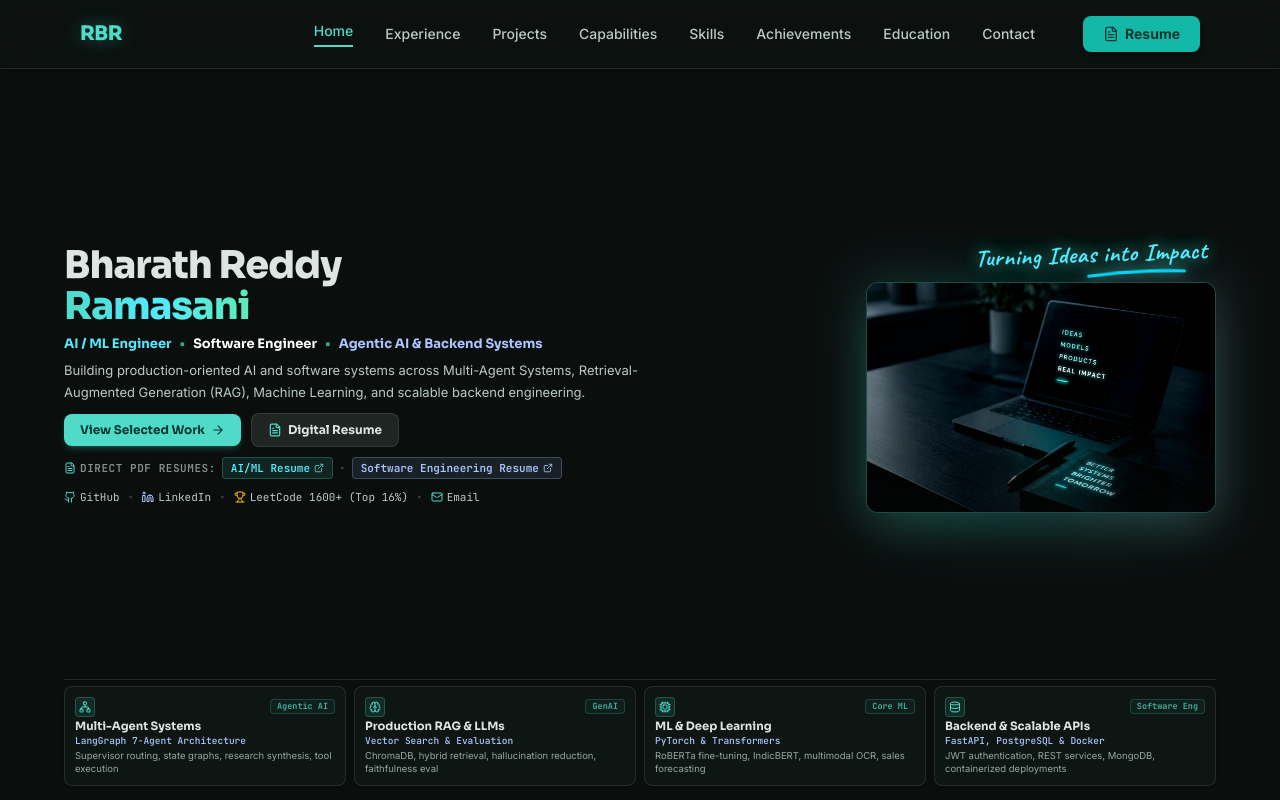
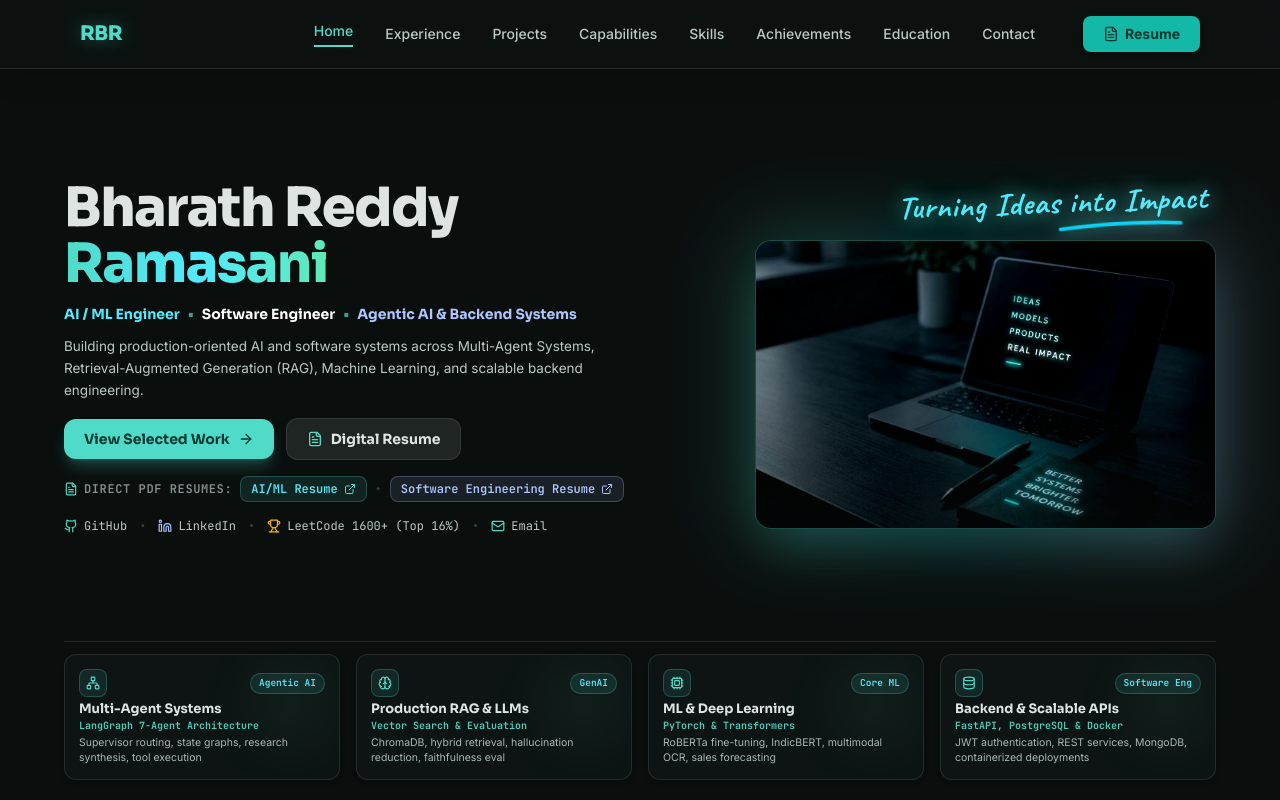
Before and after one commit to BharathReddyRamasani/Bharath_Portfolio, a React (Vite) app: page / in a window 1280 px wide. Shown: the top 800 px of the page. Built offline with nearby package versions, Linux system fonts and the light colour scheme.

Commit message:
Enlarge hero name, expand laptop visual frame, and upgrade bottom technical pillar grid cards to designer-grade aesthetics

```diff
--- a/src/App.tsx
+++ b/src/App.tsx
@@ -91,14 +91,14 @@ export default function App() {
         {/* HERO SECTION — EXACT SINGLE SLIDE FIT (Fills 100% of the screen, navbar overlays top) */}
         <section
           id="home"
-          className="relative h-screen min-h-screen max-h-screen flex flex-col justify-between pt-16 sm:pt-18 pb-2.5 px-4 sm:px-8 md:px-12 lg:px-16 max-w-7xl mx-auto overflow-hidden"
+          className="relative min-h-screen lg:h-screen lg:max-h-screen flex flex-col justify-between pt-16 sm:pt-18 pb-3 sm:pb-4 px-4 sm:px-8 md:px-12 lg:px-16 max-w-7xl mx-auto overflow-hidden"
         >
           {/* Main Top/Middle Grid: Left Content (7 cols), Right Visual (5 cols) */}
-          <div className="grid grid-cols-1 lg:grid-cols-12 gap-4 lg:gap-6 items-center flex-1 my-auto py-0.5">
+          <div className="grid grid-cols-1 lg:grid-cols-12 gap-5 lg:gap-8 items-center flex-1 my-auto py-1">
             {/* Left Content Column (7 cols) */}
-            <div className="lg:col-span-7 space-y-1.5 sm:space-y-2 text-left">
+            <div className="lg:col-span-7 space-y-2.5 sm:space-y-3 text-left">
               <div>
-                <h1 className="font-display text-3xl sm:text-4xl lg:text-[38px] font-extrabold tracking-tight text-on-surface leading-[1.08]">
+                <h1 className="font-display text-4xl sm:text-5xl lg:text-[46px] xl:text-[54px] font-extrabold tracking-tight text-on-surface leading-[1.04]">
                   Bharath Reddy <br />
                   <span className="text-transparent bg-clip-text bg-gradient-to-r from-primary via-cyan-300 to-emerald-300 font-black">
                     Ramasani
@@ -107,7 +107,7 @@ export default function App() {
               </div>
 
               {/* Roles */}
-              <div className="flex flex-wrap items-center gap-1.5 sm:gap-2 text-xs sm:text-[13px] font-display font-bold text-on-surface">
+              <div className="flex flex-wrap items-center gap-2 text-xs sm:text-sm font-display font-bold text-on-surface">
                 <span className="text-cyan-300">AI / ML Engineer</span>
                 <span className="text-primary/70 font-black">•</span>
                 <span className="text-white">Software Engineer</span>
@@ -116,106 +116,106 @@ export default function App() {
               </div>
 
               {/* Positioning Description */}
-              <p className="font-sans text-xs sm:text-[13px] text-on-surface-variant leading-relaxed max-w-xl">
+              <p className="font-sans text-xs sm:text-[13.5px] text-on-surface-variant leading-relaxed max-w-xl">
                 Building production-oriented AI and software systems across Multi-Agent Systems,
                 Retrieval-Augmented Generation (RAG), Machine Learning, and scalable backend engineering.
               </p>
 
               {/* CTAs */}
-              <div className="flex flex-wrap items-center gap-2.5 pt-0.5">
+              <div className="flex flex-wrap items-center gap-3 pt-1">
                 <a
                   href="#projects"
-                  className="bg-primary text-on-primary font-display font-bold text-xs px-4 py-2 rounded-lg hover:bg-cyan-300 transition-all flex items-center gap-1.5 shadow-md shadow-primary/20 hover:scale-[1.02] active:scale-[0.98]"
+                  className="bg-primary text-on-primary font-display font-bold text-xs sm:text-sm px-5 py-2.5 rounded-xl hover:bg-cyan-300 transition-all flex items-center gap-2 shadow-lg shadow-primary/25 hover:scale-[1.02] active:scale-[0.98]"
                 >
                   <span>View Selected Work</span>
-                  <ArrowRight className="w-3.5 h-3.5" />
+                  <ArrowRight className="w-4 h-4" />
                 </a>
 
                 <button
                   onClick={() => setResumeOpen(true)}
-                  className="bg-surface-container-high/80 hover:bg-surface-container-highest text-on-surface border border-white/10 hover:border-primary/40 font-display font-bold text-xs px-4 py-2 rounded-lg transition-all flex items-center gap-1.5 hover:scale-[1.02] active:scale-[0.98] cursor-pointer"
+                  className="bg-surface-container-high/80 hover:bg-surface-container-highest text-on-surface border border-white/10 hover:border-primary/40 font-display font-bold text-xs sm:text-sm px-5 py-2.5 rounded-xl transition-all flex items-center gap-2 hover:scale-[1.02] active:scale-[0.98] cursor-pointer"
                 >
-                  <FileText className="w-3.5 h-3.5 text-primary" />
+                  <FileText className="w-4 h-4 text-primary" />
                   <span>Digital Resume</span>
                 </button>
               </div>
 
               {/* Direct PDF Resumes */}
-              <div className="flex flex-wrap items-center gap-1.5 text-[11px] font-mono pt-0.5">
-                <span className="uppercase tracking-wider text-on-surface-variant/70 font-semibold flex items-center gap-1">
-                  <FileText className="w-3 h-3 text-primary" />
+              <div className="flex flex-wrap items-center gap-2 text-[11px] sm:text-xs font-mono pt-1">
+                <span className="uppercase tracking-wider text-on-surface-variant/70 font-semibold flex items-center gap-1.5">
+                  <FileText className="w-3.5 h-3.5 text-primary" />
                   Direct PDF Resumes:
                 </span>
                 <a
                   href="https://drive.google.com/file/d/1gTVsIZOMOwnpFQX5tOvQRn7jKDi4EtLc/view?usp=drive_link"
                   target="_blank"
                   rel="noreferrer"
-                  className="inline-flex items-center gap-1 px-2 py-0.5 rounded bg-primary/10 hover:bg-primary/20 text-cyan-300 border border-primary/25 hover:border-primary transition-all font-semibold"
+                  className="inline-flex items-center gap-1.5 px-2.5 py-1 rounded-lg bg-primary/10 hover:bg-primary/20 text-cyan-300 border border-primary/25 hover:border-primary transition-all font-semibold shadow-xs"
                 >
                   <span>AI/ML Resume</span>
-                  <ExternalLink className="w-2.5 h-2.5 text-primary" />
+                  <ExternalLink className="w-3 h-3 text-primary" />
                 </a>
                 <span className="text-white/20">•</span>
                 <a
                   href="https://drive.google.com/file/d/13SRI9L4a9YpSkCKU9U3A2USuOFb1975g/view?usp=drive_link"
                   target="_blank"
                   rel="noreferrer"
-                  className="inline-flex items-center gap-1 px-2 py-0.5 rounded bg-secondary/10 hover:bg-secondary/20 text-secondary border border-secondary/25 hover:border-secondary transition-all font-semibold"
+                  className="inline-flex items-center gap-1.5 px-2.5 py-1 rounded-lg bg-secondary/10 hover:bg-secondary/20 text-secondary border border-secondary/25 hover:border-secondary transition-all font-semibold shadow-xs"
                 >
                   <span>Software Engineering Resume</span>
-                  <ExternalLink className="w-2.5 h-2.5 text-secondary" />
+                  <ExternalLink className="w-3 h-3 text-secondary" />
                 </a>
               </div>
 
               {/* Profile Links */}
-              <div className="flex flex-wrap items-center gap-2 pt-0.5 text-[11px] font-mono">
-                <a href="https://github.com/BharathReddyRamasani" target="_blank" rel="noreferrer" className="inline-flex items-center gap-1 text-on-surface-variant hover:text-white transition-colors">
-                  <Github className="w-3 h-3 text-primary" />
+              <div className="flex flex-wrap items-center gap-3 pt-1 text-[11px] sm:text-xs font-mono">
+                <a href="https://github.com/BharathReddyRamasani" target="_blank" rel="noreferrer" className="inline-flex items-center gap-1.5 text-on-surface-variant hover:text-white transition-colors">
+                  <Github className="w-3.5 h-3.5 text-primary" />
                   <span>GitHub</span>
                 </a>
                 <span className="text-white/20">•</span>
-                <a href="https://www.linkedin.com/in/bharathreddyramasani/" target="_blank" rel="noreferrer" className="inline-flex items-center gap-1 text-on-surface-variant hover:text-white transition-colors">
-                  <Linkedin className="w-3 h-3 text-secondary" />
+                <a href="https://www.linkedin.com/in/bharathreddyramasani/" target="_blank" rel="noreferrer" className="inline-flex items-center gap-1.5 text-on-surface-variant hover:text-white transition-colors">
+                  <Linkedin className="w-3.5 h-3.5 text-secondary" />
                   <span>LinkedIn</span>
                 </a>
                 <span className="text-white/20">•</span>
-                <a href="https://leetcode.com/u/Bharathreddy_Ramasani/" target="_blank" rel="noreferrer" className="inline-flex items-center gap-1 text-on-surface-variant hover:text-white transition-colors">
-                  <Trophy className="w-3 h-3 text-amber-400" />
+                <a href="https://leetcode.com/u/Bharathreddy_Ramasani/" target="_blank" rel="noreferrer" className="inline-flex items-center gap-1.5 text-on-surface-variant hover:text-white transition-colors">
+                  <Trophy className="w-3.5 h-3.5 text-amber-400" />
                   <span>LeetCode 1600+ (Top 16%)</span>
                 </a>
                 <span className="text-white/20">•</span>
-                <a href="mailto:ramasanibharathreddy2004@gmail.com" className="inline-flex items-center gap-1 text-on-surface-variant hover:text-white transition-colors">
-                  <Mail className="w-3 h-3 text-primary" />
+                <a href="mailto:ramasanibharathreddy2004@gmail.com" className="inline-flex items-center gap-1.5 text-on-surface-variant hover:text-white transition-colors">
+                  <Mail className="w-3.5 h-3.5 text-primary" />
                   <span>Email</span>
                 </a>
               </div>
             </div>
 
-            {/* Right Visual Column (Laptop on Desk with Ambient Glow & Cursive Caption) */}
+            {/* Right Visual Column (Expanded Laptop on Desk with Ambient Glow & Cursive Caption) */}
             <div className="lg:col-span-5 relative flex flex-col items-center lg:items-end justify-center">
               {/* Handwritten cursive caption */}
               <div
-                className="font-script text-xl sm:text-2xl font-bold text-cyan-300 -rotate-2 select-none flex flex-col items-center lg:items-end mb-1 pr-2"
-                style={{ textShadow: "0 0 16px rgba(79, 219, 200, 0.8), 0 0 32px rgba(79, 219, 200, 0.4)" }}
+                className="font-script text-2xl sm:text-3xl lg:text-[32px] font-bold text-cyan-300 -rotate-2 select-none flex flex-col items-center lg:items-end mb-2 pr-2"
+                style={{ textShadow: "0 0 20px rgba(79, 219, 200, 0.85), 0 0 40px rgba(79, 219, 200, 0.45)" }}
               >
                 <span className="tracking-wide">Turning Ideas into Impact</span>
-                <svg className="w-32 sm:w-36 h-2 text-cyan-400" style={{ filter: "drop-shadow(0 0 6px rgba(79, 219, 200, 0.9))" }} viewBox="0 0 100 8" fill="none">
+                <svg className="w-36 sm:w-44 h-2.5 text-cyan-400" style={{ filter: "drop-shadow(0 0 8px rgba(79, 219, 200, 0.95))" }} viewBox="0 0 100 8" fill="none">
                   <path d="M2 6 Q 50 1, 98 4" stroke="currentColor" strokeWidth="3" strokeLinecap="round" />
                 </svg>
               </div>
 
               {/* Minimalist Laptop Placed on Desk with Ambient Glow */}
-              <div className="relative group">
-                <div className="absolute -inset-1 bg-gradient-to-r from-primary/30 via-cyan-400/20 to-secondary/30 rounded-2xl blur-xl opacity-60 group-hover:opacity-100 transition duration-500 pointer-events-none" />
-                <div className="relative w-full max-w-[320px] sm:max-w-[350px] rounded-xl overflow-hidden border border-primary/30 shadow-2xl shadow-primary/20 group-hover:border-primary/60 transition-all duration-500 bg-[#070e0d]">
-                  <div className="relative overflow-hidden aspect-[16/10.5] w-full">
+              <div className="relative group w-full flex justify-center lg:justify-end">
+                <div className="absolute -inset-2 bg-gradient-to-r from-primary/35 via-cyan-400/25 to-secondary/35 rounded-3xl blur-2xl opacity-70 group-hover:opacity-100 transition duration-500 pointer-events-none" />
+                <div className="relative w-full max-w-[380px] sm:max-w-[440px] lg:max-w-[480px] xl:max-w-[520px] rounded-2xl overflow-hidden border border-primary/30 shadow-2xl shadow-primary/20 group-hover:border-primary/60 transition-all duration-500 bg-[#070e0d]">
+                  <div className="relative overflow-hidden aspect-[16/10] w-full">
                     <img
                       src={laptopDeskImg}
                       alt="Laptop open on desk with ideas, models, products, real impact on screen, pen, and notebook with better systems brighter tomorrow"
-                      className="w-full h-full object-cover brightness-105 contrast-110"
+                      className="w-full h-full object-cover brightness-105 contrast-110 group-hover:scale-[1.02] transition-transform duration-700"
                     />
                     {/* Subtle edge vignette */}
-                    <div className="absolute inset-0 bg-gradient-to-t from-[#070e0d]/30 via-transparent to-transparent pointer-events-none" />
+                    <div className="absolute inset-0 bg-gradient-to-t from-[#070e0d]/40 via-transparent to-transparent pointer-events-none" />
                   </div>
                 </div>
               </div>
@@ -223,7 +223,7 @@ export default function App() {
           </div>
 
           {/* 4 CORE TECHNICAL PILLARS — Positioned cleanly at bottom of single slide */}
-          <div className="grid grid-cols-2 lg:grid-cols-4 gap-2 pt-1.5 border-t border-white/10 shrink-0 mb-1">
+          <div className="grid grid-cols-2 lg:grid-cols-4 gap-3 sm:gap-4 pt-2 sm:pt-3 border-t border-white/10 shrink-0 mb-1">
             {[
               {
                 tag: "Agentic AI",
@@ -258,28 +258,29 @@ export default function App() {
               return (
                 <div
                   key={idx}
-                  className="bg-[#0e1614] border border-white/10 hover:border-primary/40 rounded-lg p-2 sm:p-2.5 transition-all duration-200 hover:-translate-y-0.5 group shadow-sm flex flex-col justify-between"
+                  className="bg-[#0e1614]/90 border border-white/10 hover:border-primary/40 rounded-xl p-3 sm:p-3.5 transition-all duration-300 hover:-translate-y-1 group shadow-md hover:shadow-primary/10 flex flex-col justify-between relative overflow-hidden"
                 >
-                  <div className="space-y-0.5">
+                  <div className="absolute top-0 right-0 w-24 h-24 bg-primary/5 rounded-full blur-xl group-hover:bg-primary/10 transition-all pointer-events-none" />
+                  <div className="space-y-1 relative z-10">
                     <div className="flex items-center justify-between">
-                      <div className="w-5 h-5 rounded bg-primary/10 border border-primary/25 flex items-center justify-center text-primary group-hover:border-primary/50 transition-colors">
-                        <IconComp className="w-3 h-3 text-primary" />
+                      <div className="w-6 h-6 sm:w-7 sm:h-7 rounded-lg bg-primary/10 border border-primary/25 flex items-center justify-center text-primary group-hover:scale-110 transition-transform shadow-xs">
+                        <IconComp className="w-3.5 h-3.5 text-primary" />
                       </div>
-                      <span className="font-mono text-[8.5px] text-primary/80 bg-primary/5 border border-primary/20 px-1.5 py-0.2 rounded font-semibold">
+                      <span className="font-mono text-[9px] sm:text-[9.5px] text-cyan-300 bg-primary/10 border border-primary/25 px-2 py-0.5 rounded-full font-bold shadow-xs">
                         {pillar.tag}
                       </span>
                     </div>
 
                     <div>
-                      <h3 className="font-display text-[11.5px] font-bold text-on-surface group-hover:text-primary transition-colors leading-tight">
+                      <h3 className="font-display text-xs sm:text-[13px] font-bold text-on-surface group-hover:text-cyan-300 transition-colors leading-tight">
                         {pillar.title}
                       </h3>
-                      <p className="font-mono text-[9.5px] text-secondary font-medium mt-0.5 leading-tight">
+                      <p className="font-mono text-[9.5px] sm:text-[10px] text-primary/95 font-semibold mt-0.5 leading-tight">
                         {pillar.spec}
                       </p>
                     </div>
 
-                    <p className="font-sans text-[9.5px] text-on-surface-variant/80 leading-snug line-clamp-2">
+                    <p className="font-sans text-[10px] sm:text-[10.5px] text-on-surface-variant/90 leading-snug line-clamp-2">
                       {pillar.desc}
                     </p>
                   </div>
```
